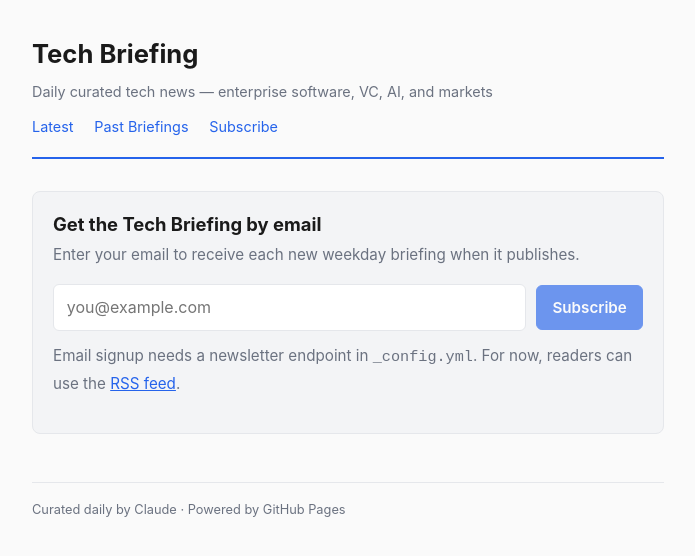
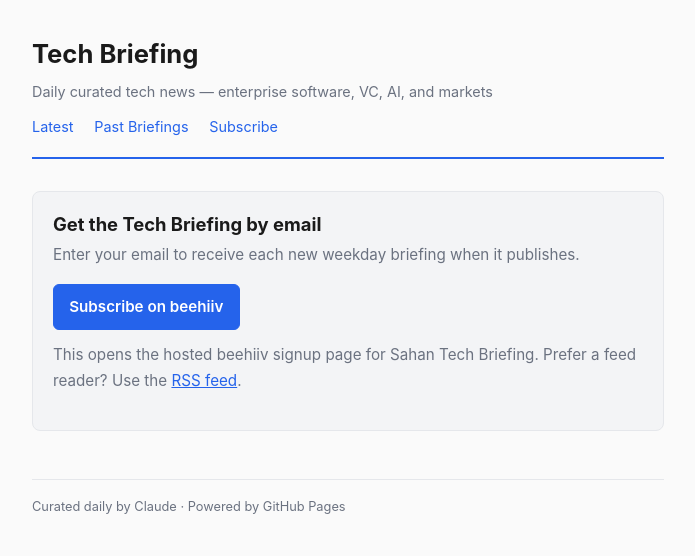
Before and after one commit to SahanY/tech-briefing, a Jekyll site: the page built from subscribe.html, in a window 1280 px wide. Shown: the top 556 px of the page, without its empty margins (292-987 px from the left). Built offline with Jekyll 4.4.1, drawn with Linux system fonts in a browser that asks for light colours.

Commit message:
Wire subscribe page to beehiiv

```diff
--- a/_config.yml
+++ b/_config.yml
@@ -30,8 +30,8 @@
   path: feed.xml
 
 # Email subscriptions
-# Set form_action to your newsletter/form provider endpoint, for example:
-# https://formspree.io/f/your-form-id, https://buttondown.email/your-list, etc.
+# Use beehiiv_url for a hosted signup page, or form_action for a direct form endpoint.
 subscription:
+  beehiiv_url: "https://sahans-tech-briefing.beehiiv.com/"
   form_action: ""
   form_method: "post"
--- a/_layouts/default.html
+++ b/_layouts/default.html
@@ -96,6 +96,7 @@
       padding: 0.7rem 0.8rem;
     }
     .subscribe-form button,
+    .subscribe-button,
     .subscribe-disabled {
       border: 1px solid var(--accent);
       border-radius: 6px;
@@ -108,6 +109,11 @@
       line-height: 1.4;
       padding: 0.7rem 0.95rem;
       white-space: nowrap;
+    }
+    .subscribe-button {
+      display: inline-block;
+      text-align: center;
+      text-decoration: none;
     }
     .subscribe-disabled {
       display: inline-block;
--- a/subscribe.html
+++ b/subscribe.html
@@ -8,6 +8,7 @@
   <p>Enter your email to receive each new weekday briefing when it publishes.</p>
 
   {% assign subscription_action = site.subscription.form_action | default: "" | strip %}
+  {% assign beehiiv_url = site.subscription.beehiiv_url | default: "" | strip %}
   {% if subscription_action != "" %}
   <form class="subscribe-form" action="{{ site.subscription.form_action }}" method="{{ site.subscription.form_method | default: 'post' }}">
     <label for="subscriber-email" class="sr-only">Email address</label>
@@ -15,6 +16,9 @@
     <button type="submit">Subscribe</button>
   </form>
   <p class="subscribe-note">Prefer a feed reader? Use the <a href="{{ '/feed.xml' | relative_url }}">RSS feed</a>.</p>
+  {% elsif beehiiv_url != "" %}
+  <a class="subscribe-button" href="{{ beehiiv_url }}" rel="noopener">Subscribe on beehiiv</a>
+  <p class="subscribe-note">This opens the hosted beehiiv signup page for Sahan Tech Briefing. Prefer a feed reader? Use the <a href="{{ '/feed.xml' | relative_url }}">RSS feed</a>.</p>
   {% else %}
   <div class="subscribe-form">
     <input type="email" placeholder="you@example.com" disabled>
```
